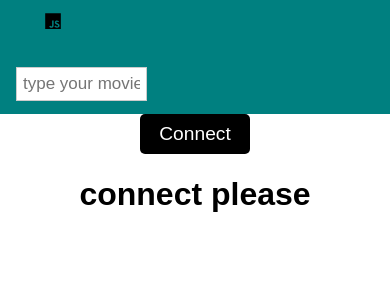
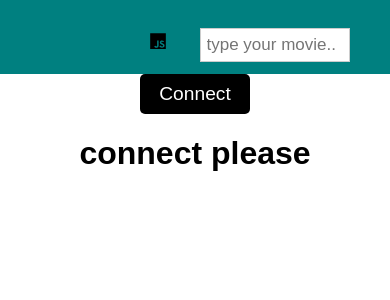
Before and after one commit to ElyesBenKhoud/MovieApp-ReduxSaga, a React (Create React App) app: page / in a window 390 px wide. Shown: the top 300 px of the page. Built offline with nearby package versions, Linux system fonts and the light colour scheme; the HTML template or start-up script is replaced by a standard one.

Commit message:
nav responsive

```diff
--- a/src/App.js
+++ b/src/App.js
@@ -5,6 +5,7 @@ function App() {
   return (
     <>
       <Header />
+
       <AppView />
     </>
   );
--- a/src/components/header/Header.js
+++ b/src/components/header/Header.js
@@ -3,19 +3,31 @@ import styled from "styled-components";
 import Search from "./Search";
 import { DiJsBadge } from "react-icons/di";
 //style should be imported from another file
+// const HeaderWrapper = styled.header`
+//   display: flex;
+//   justify-content: space-between;
+//   flex-wrap: wrap;
+//   height: 90px;
+//   width: 100%;
+//   background: teal;
+//   @media screen and (max-width: 1183px) {
+//     height: 100%;
+//   }
+//   @media screen and (max-width: 865px) {
+//     height: 100%;
+//   }
+// `;
+
 const HeaderWrapper = styled.header`
   display: flex;
+  width: 100vw;
+  margin: auto;
+  max-width: 2800px;
   justify-content: space-between;
-  flex-wrap: wrap;
-  height: 90px;
-  width: 100%;
+  text-align: center;
   background: teal;
-  @media screen and (max-width: 1183px) {
-    height: 100%;
-  }
-  @media screen and (max-width: 865px) {
-    height: 100%;
-  }
+  cursor: pointer;
+  min-width: 80px;
 `;
 
 const HeaderLogoWrapper = styled.div`
@@ -23,35 +35,10 @@ const HeaderLogoWrapper = styled.div`
   align-items: center;
   margin-left: 150px;
   @media screen and (max-width: 1183px) {
-    margin: 0 auto;
-    margin-top: 13px;
-    width: 300px;
+    float: left;
+    margin-top: 8px;
   }
 `;
-// const Button = styled.button`
-//   background: black;
-//   color: white;
-//   border: none;
-//   border-radius: 5px;
-//   padding: 10px;
-//   margin-right: 80px;
-//   margin-top: 25px;
-//   height: 40px;
-//   width: 100px;
-//   font-size: 1.2rem;
-//   cursor: pointer;
-//   &:hover {
-//     background: white;
-//     color: black;
-//   }
-//   media screen and (max-width: 740px) {
-//     position: absolute;
-//     right: 0;
-//     margin-right: 0;
-//     margin-top: 0;
-//   }
-// `;
-
 const Header = () => {
   return (
     <>
@@ -60,7 +47,6 @@ const Header = () => {
           <DiJsBadge onClick={() => window.location.reload(false)} />
         </HeaderLogoWrapper>
         <Search />
-        {/* <Button>Connect</Button> */}
       </HeaderWrapper>
     </>
   );
--- a/src/components/header/Styles.css
+++ b/src/components/header/Styles.css
@@ -1,5 +1,5 @@
 .search-container {
-    padding: 30px;
+    padding: 20px;
 }
 
 input[type=text] {
@@ -13,17 +13,20 @@ input[type=text] {
   @media screen and (max-width: 575px) {
     .search-container {
       float: right;
-      width: 30vw;
-      max-height: 3vh;
+      width: 35vw;
+      max-height: 4vh;
       margin-right: 20px;
     }
-   input[type=text], .search-container  {
+   input[type=text] {
       float: right;
       display: flex;
       flex-direction: row-reverse;
       text-align: left;
-      width: 30vw;
+      width: 35vw;
       max-height: 3vh;
+      font-size: 17px;
+      border: none;
+      margin-left: 245px;
     }
    input[type=text] {
       border: 1px solid #ccc;
```
